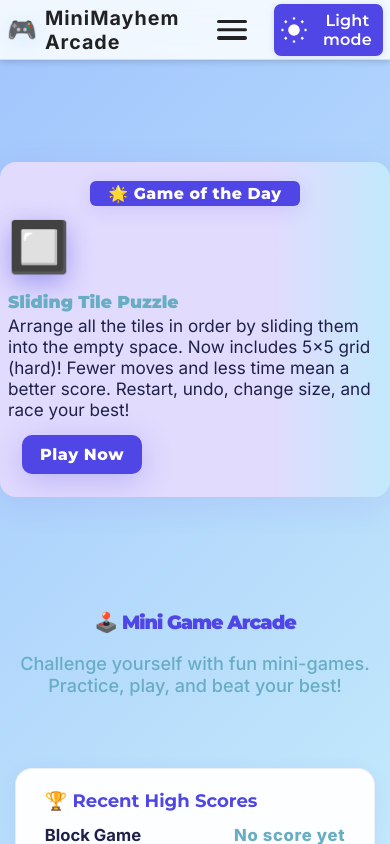
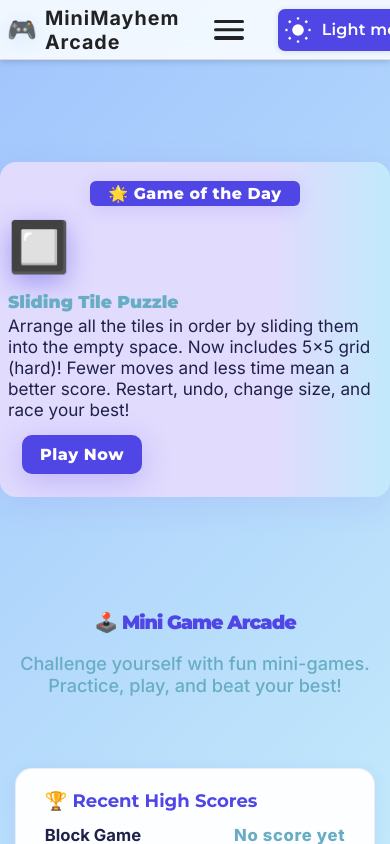
Before and after one commit to Workflow-Manager-admin/minimayhem-arcade-27968-677199a1, a React (Create React App) app in the folder mini_mayhem_arcade/: page /games in a window 390 px wide. Shown: the top 844 px of the page. Built offline with nearby package versions, Linux system fonts and the light colour scheme; the HTML template or start-up script is replaced by a standard one.

Commit message:
Auto-commit: Changes as of 2025-06-04T11:11:46.584640+00:00

```diff
--- a/mini_mayhem_arcade/src/Navbar.css
+++ b/mini_mayhem_arcade/src/Navbar.css
@@ -78,6 +78,24 @@
   align-items: center;
   gap: 12px;
   position: relative;
+}
+
+/* Ensures the theme toggle is visually on the far right (immediately after nav links/settings), and aligns/offsets accordingly */
+.navbar-theme-toggle-control {
+  display: flex;
+  align-items: center;
+  margin-left: 18px;
+}
+
+/* Prevent the theme toggle from shrinking/collapsing on small screens */
+.navbar-theme-toggle-control .theme-toggle {
+  flex-shrink: 0;
+}
+
+@media (max-width: 900px) {
+  .navbar-theme-toggle-control {
+    margin-left: 7px;
+  }
 }
 /* Hamburger button only on mobile */
 .mmarcade-hamburger {
--- a/mini_mayhem_arcade/src/Navbar.js
+++ b/mini_mayhem_arcade/src/Navbar.js
@@ -156,9 +156,9 @@ function Navbar() {
 /**
  * PUBLIC_INTERFACE
  * Settings Dropdown Menu
- * @param {open: boolean, onClose: fn, theme: string, setTheme: fn}
+ * @param {open: boolean, onClose: fn}
  */
-function SettingsDropdown({ open, onClose, theme, setTheme }) {
+function SettingsDropdown({ open, onClose }) {
   // Keyboard navigation
   const dropdownRef = useRef();
   useEffect(() => {
@@ -232,12 +232,6 @@ function SettingsDropdown({ open, onClose, theme, setTheme }) {
           </a>
         </li>
       </ul>
-      {/* Divider */}
-      <div className="dropdown-divider" aria-hidden="true"></div>
-      {/* Theme Toggle Row */}
-      <div className="dropdown-theme-row">
-        <ThemeToggle theme={theme} setTheme={setTheme} />
-      </div>
     </div>
   );
 }
```
Also changed, not shown: 1 other file (tests, documents, lock files or other folders).
